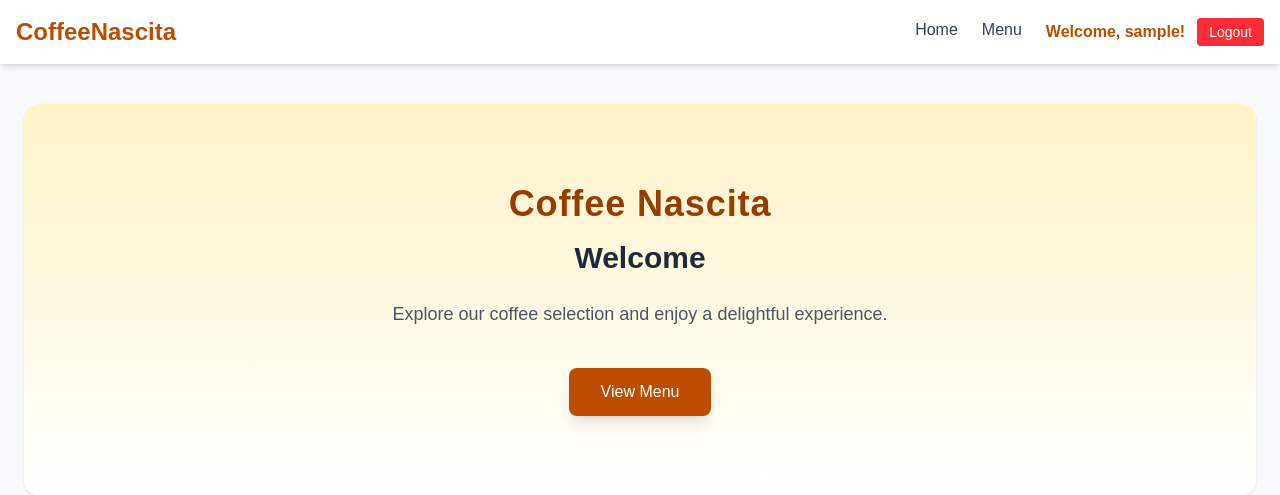
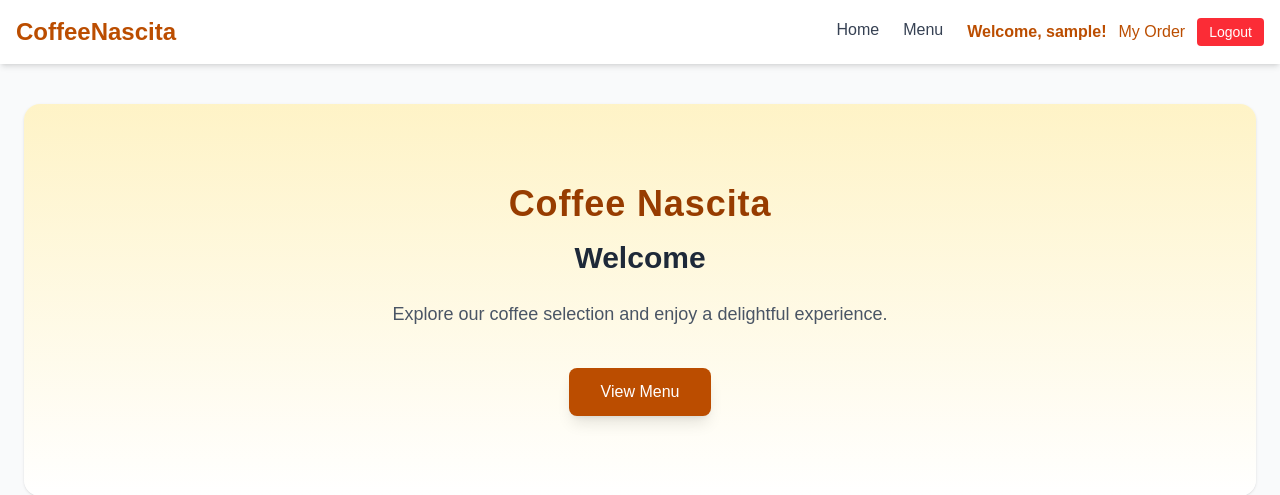
Before and after one commit to sergiogonzalezch/CoffeeNascita, a Django app: page /store/ in a window 1280 px wide. Shown: the top 495 px of the page. Run offline with Django 5.2, Linux system fonts and the light colour scheme; the visitor is signed in with stand-in values (Sample User, id 1).

Commit message:
My order view

```diff
--- a/apps/store/models.py
+++ b/apps/store/models.py
@@ -49,7 +49,8 @@ class MenuItem(models.Model):
 class Order(models.Model):
     # Many to One relationship
     user = models.ForeignKey(User, on_delete=models.CASCADE, verbose_name="User")
-    status = models.CharField(max_length=100, null=True, verbose_name="Status")
+    # status = models.CharField(max_length=100, null=True, verbose_name="Status")
+    is_completed = models.BooleanField(default=False, verbose_name="Is Completed")
     delivered_at = models.DateTimeField(
         null=True, blank=True, verbose_name="Delivered At"
     )
--- /dev/null
+++ b/apps/store/templates/store/my_order.html
@@ -0,0 +1,6 @@
+{% extends 'base.html' %}
+{% block content %}
+  {{ order.user.username }}
+  {{ order.created_at|date }}
+  {% debug order %}
+{% endblock %}
--- a/apps/store/urls.py
+++ b/apps/store/urls.py
@@ -1,5 +1,5 @@
 from django.urls import path
-from .views import index, detail, MenuItemListView, MenuItemsFormView, CategoryFormView
+from .views import index, detail, MenuItemListView, MenuItemsFormView, CategoryFormView, MyOrderView
 
 urlpatterns = [
     path("", index, name="index"),
@@ -7,4 +7,5 @@ urlpatterns = [
     path("details/<int:item_id>/", detail, name="detail"),
     path("add-category/", CategoryFormView.as_view(), name="add_category"),
     path("add-menu-item/", MenuItemsFormView.as_view(), name="add_menu_item"),
+    path("my-order", MyOrderView.as_view(), name="my_order"),
 ]
--- a/apps/store/views.py
+++ b/apps/store/views.py
@@ -1,10 +1,10 @@
 from django.shortcuts import render
 from django.http import HttpResponse
 from django.views.generic.base import TemplateView
-from django.views.generic import FormView
+from django.views.generic import FormView, DetailView
 from .forms import MenuItemForm, CategoryForm
 from django.urls import reverse_lazy
-from .models import MenuItem
+from .models import MenuItem, Order
 
 # Importing fake data for testing purposes
 # from .util.test_scripts.fake_data import menu_list
@@ -55,6 +55,13 @@ class MenuItemsFormView(FormView):
         form.save()
         return super().form_valid(form)
 
+class MyOrderView(DetailView):
+    model = Order
+    template_name = "store/my_order.html"
+    context_object_name = "order"
+    def get_object(self, queryset=None):
+        return Order.objects.filter(is_completed=True).first()
+
 
 # Detail view
 def detail(request, *args, **kwargs):
--- a/templates/base.html
+++ b/templates/base.html
@@ -46,7 +46,7 @@
           <li class="flex items-center space-x-3">
             {% if user.is_authenticated %}
               <span class="text-amber-700 font-semibold">Welcome, {{ user.username }}!</span>
-
+              <a href="#" class="text-amber-700 hover:text-amber-600 font-medium" >My Order</a>
               <form method="post" action="{% url 'logout' %}">
                 {% csrf_token %}
                 <button type="submit" class="px-3 py-1 bg-red-500 text-white text-sm rounded hover:bg-red-700 transition">Logout</button>
```
